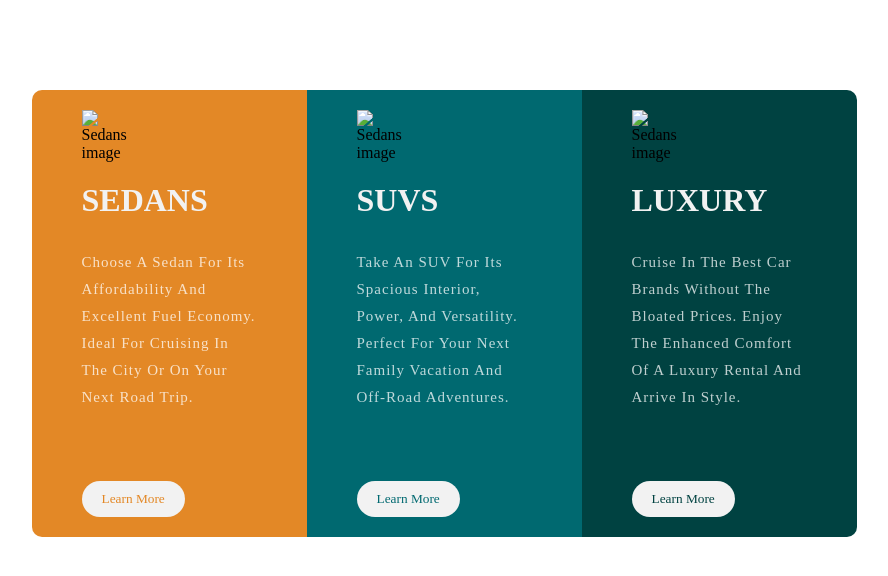
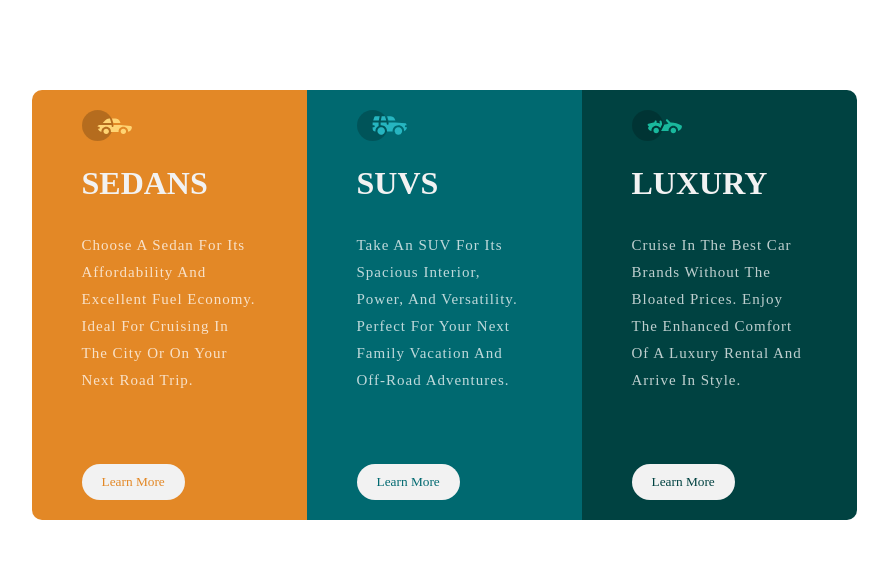
Before and after one commit to TaofeeTech/card-3-col-col, a plain HTML site: page index.html in a window 1280 px wide. Shown: the whole page, without its empty margins (196-1084 px from the left). Drawn offline with Linux system fonts and the light colour scheme; a web font is replaced by a local one.

Commit message:
Update index.html

```diff
--- a/index.html
+++ b/index.html
@@ -4,7 +4,7 @@
   <meta charset="UTF-8">
   <meta name="viewport" content="width=device-width, initial-scale=1.0"> <!-- displays site properly based on user's device -->
 
-  <link rel="icon" type="image/png" sizes="32x32" href="./images/favicon-32x32.png">
+  <link rel="icon" type="image/png" sizes="32x32" href="favicon-32x32.png">
 
   <link rel="stylesheet" href="style.css">
 
@@ -23,7 +23,7 @@
       <div class="card-1">
 
         <div class="card-logo">
-          <img src="./images/icon-sedans.svg" alt="Sedans image">
+          <img src="icon-sedans.svg" alt="Sedans image">
         </div>
 
         <div class="card-head">
@@ -45,7 +45,7 @@
 
       <div class="card-2">
         <div class="card-logo">
-          <img src="./images/icon-suvs.svg" alt="Sedans image">
+          <img src="icon-suvs.svg" alt="Sedans image">
         </div>
 
         <div class="card-head">
@@ -66,7 +66,7 @@
 
       <div class="card-3">
         <div class="card-logo">
-          <img src="./images/icon-luxury.svg" alt="Sedans image">
+          <img src="icon-luxury.svg" alt="Sedans image">
         </div>
 
         <div class="card-head">
```
